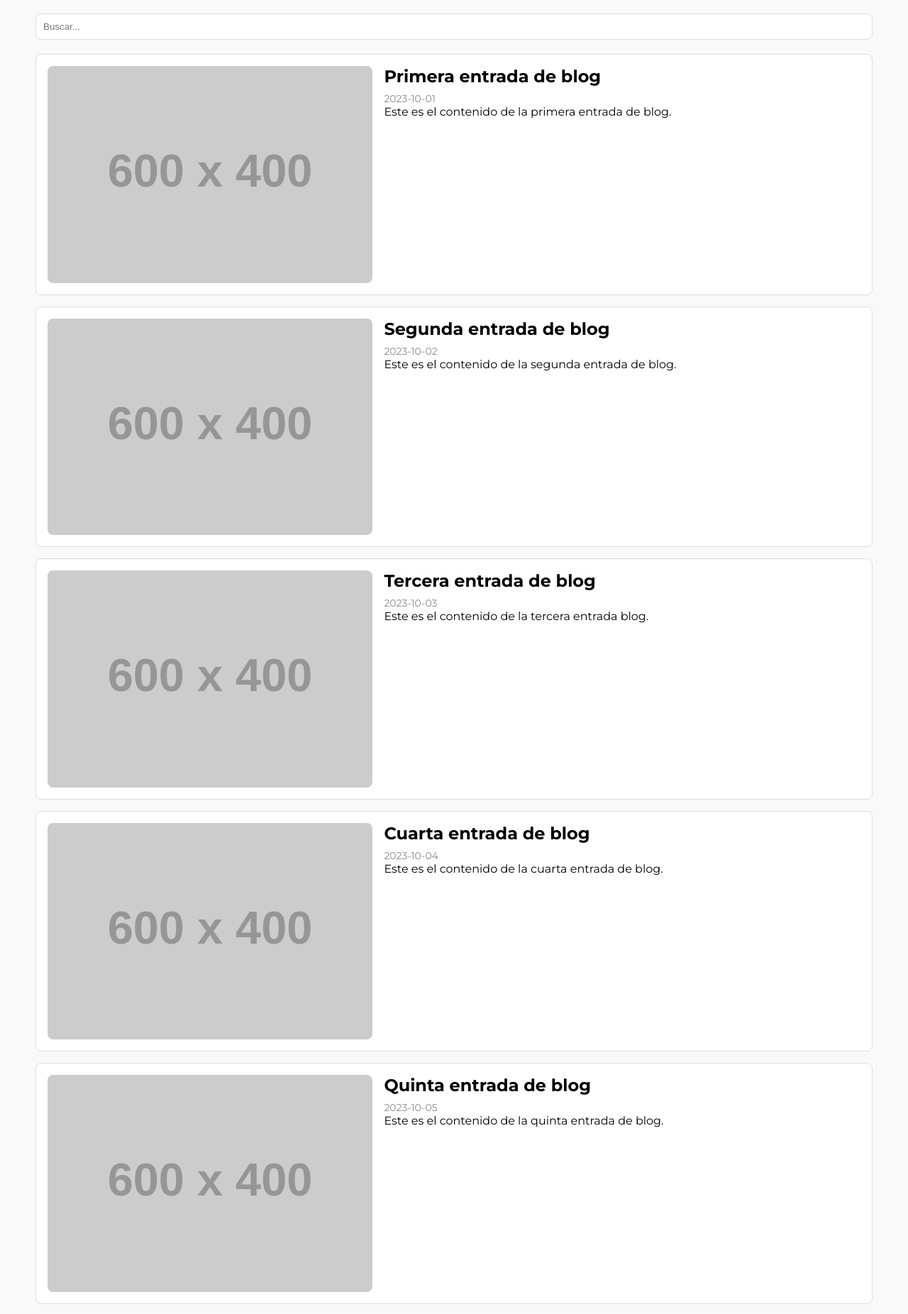
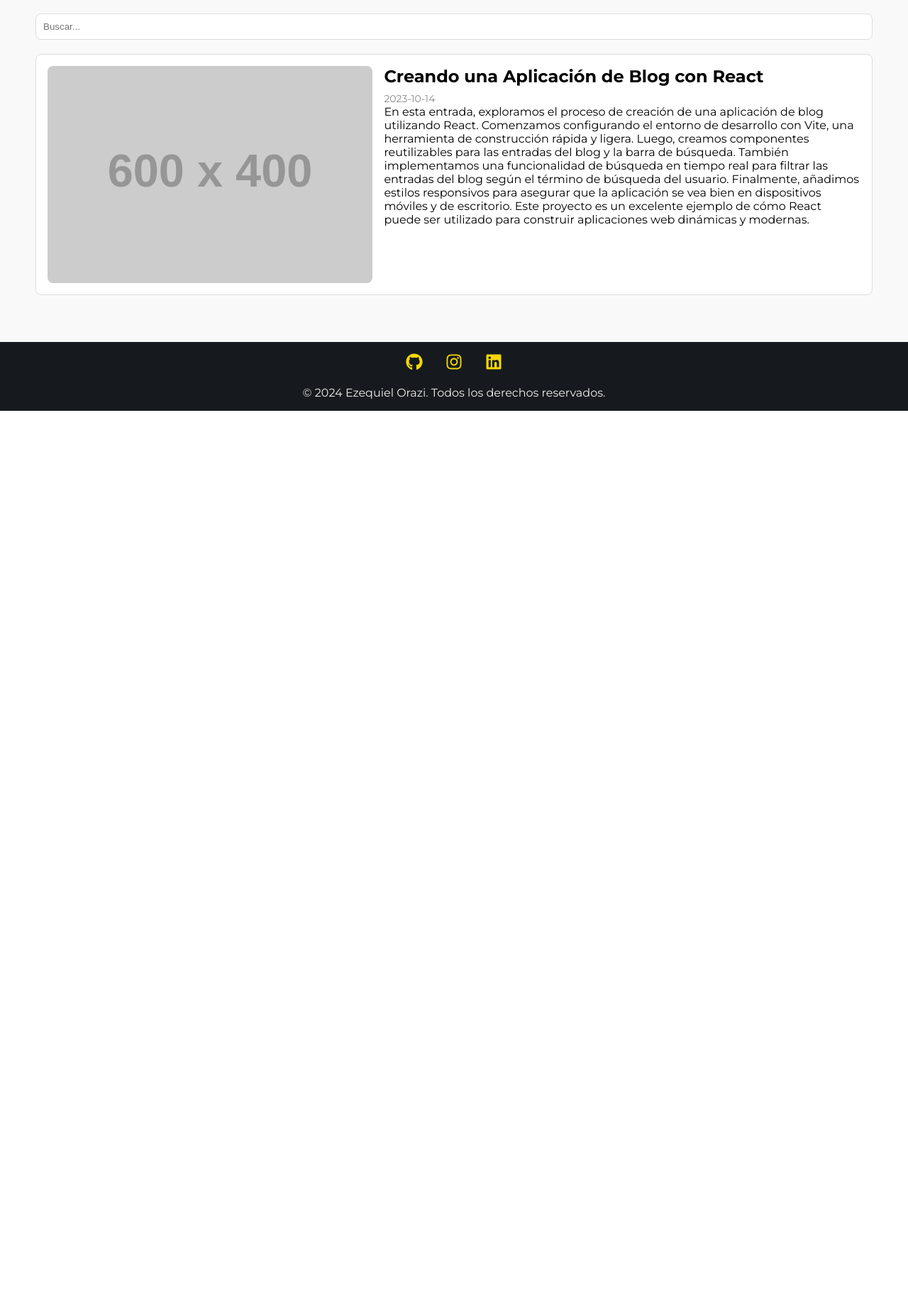
Before and after one commit to Ezzeorazi/mi-portafolio, a React (Vite) app: page /blog in a window 1280 px wide. Shown: the part 140-1992 px from the top of the page at 71% size. After the commit the page ends 800 px from the top, so only its background shows below. Built offline with nearby package versions, Linux system fonts and the light colour scheme.

Commit message:
cambios en blog

```diff
--- a/src/pages/Blog/Blog.jsx
+++ b/src/pages/Blog/Blog.jsx
@@ -9,84 +9,6 @@ const Blog = () => {
   const [filteredEntries, setFilteredEntries] = useState([]);
 
   const entries = [
-	{
-	  title: "Primera entrada de blog",
-	  date: "2023-10-01",
-	  content: "Este es el contenido de la primera entrada de blog.",
-	  imageUrl: "https://via.placeholder.com/600x400" // URL de la imagen
-	},
-	{
-	  title: "Segunda entrada de blog",
-	  date: "2023-10-02",
-	  content: "Este es el contenido de la segunda entrada de blog.",
-	  imageUrl: "https://via.placeholder.com/600x400" // URL de la imagen
-	},
-	{
-	  title: "Tercera entrada de blog",
-	  date: "2023-10-03",
-	  content: "Este es el contenido de la tercera entrada blog.",
-	  imageUrl: "https://via.placeholder.com/600x400" // URL de la imagen
-	},
-	{
-	  title: "Cuarta entrada de blog",
-	  date: "2023-10-04",
-	  content: "Este es el contenido de la cuarta entrada de blog.",
-	  imageUrl: "https://via.placeholder.com/600x400" // URL de la imagen
-	},
-	{
-	  title: "Quinta entrada de blog",
-	  date: "2023-10-05",
-	  content: "Este es el contenido de la quinta entrada de blog.",
-	  imageUrl: "https://via.placeholder.com/600x400" // URL de la imagen
-	},
-	{
-	  title: "Sexta entrada de blog",
-	  date: "2023-10-06",
-	  content: "Este es el contenido de la sexta entrada de blog.",
-	  imageUrl: "https://via.placeholder.com/600x400" // URL de la imagen
-	},
-	{
-	  title: "Séptima entrada de blog",
-	  date: "2023-10-07",
-	  content: "Este es el contenido de la séptima entrada de blog.",
-	  imageUrl: "https://via.placeholder.com/600x400" // URL de la imagen
-	},
-	{
-	  title: "Octava entrada de blog",
-	  date: "2023-10-08",
-	  content: "Este es el contenido de la octava entrada de blog.",
-	  imageUrl: "https://via.placeholder.com/600x400" // URL de la imagen
-	},
-	{
-	  title: "Novena entrada de blog",
-	  date: "2023-10-09",
-	  content: "Este es el contenido de la novena entrada de blog.",
-	  imageUrl: "https://via.placeholder.com/600x400" // URL de la imagen
-	},
-	{
-	  title: "Décima entrada de blog",
-	  date: "2023-10-10",
-	  content: "Este es el contenido de la décima entrada de blog.",
-	  imageUrl: "https://via.placeholder.com/600x400" // URL de la imagen
-	},
-	{
-	  title: "Undécima entrada de blog",
-	  date: "2023-10-11",
-	  content: "Este es el contenido de la undécima entrada de blog.",
-	  imageUrl: "https://via.placeholder.com/600x400" // URL de la imagen
-	},
-	{
-	  title: "Duodécima entrada de blog",
-	  date: "2023-10-12",
-	  content: "Este es el contenido de la duodécima entrada de blog.",
-	  imageUrl: "https://via.placeholder.com/600x400" // URL de la imagen
-	},
-	{
-	  title: "Decimotercera entrada de blog",
-	  date: "2023-10-13",
-	  content: "Este es el contenido de la decimotercera entrada de blog.",
-	  imageUrl: "https://via.placeholder.com/600x400" // URL de la imagen
-	},
 	{
 		title: "Creando una Aplicación de Blog con React",
 		date: "2023-10-14",
```
